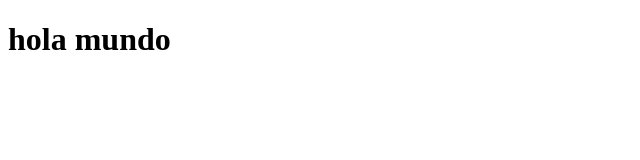
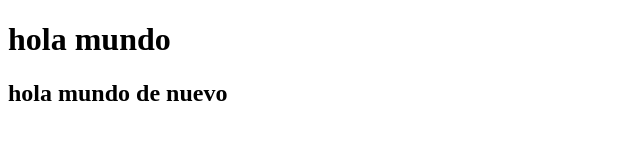
Before and after one commit to MilianoSoft/proyecto_de_ejemplo, a plain HTML site: page index.html in a window 1280 px wide. Shown: the whole page, without its empty margins (0-640 px from the left). Drawn offline with Linux system fonts and the light colour scheme.

Commit message:
Update index.html
agregue otro titulo

```diff
--- a/index.html
+++ b/index.html
@@ -7,5 +7,6 @@
 </head>
 <body>
     <h1>hola mundo</h1>
+    <h2>hola mundo de nuevo<h2>
 </body>
 </html>
```
